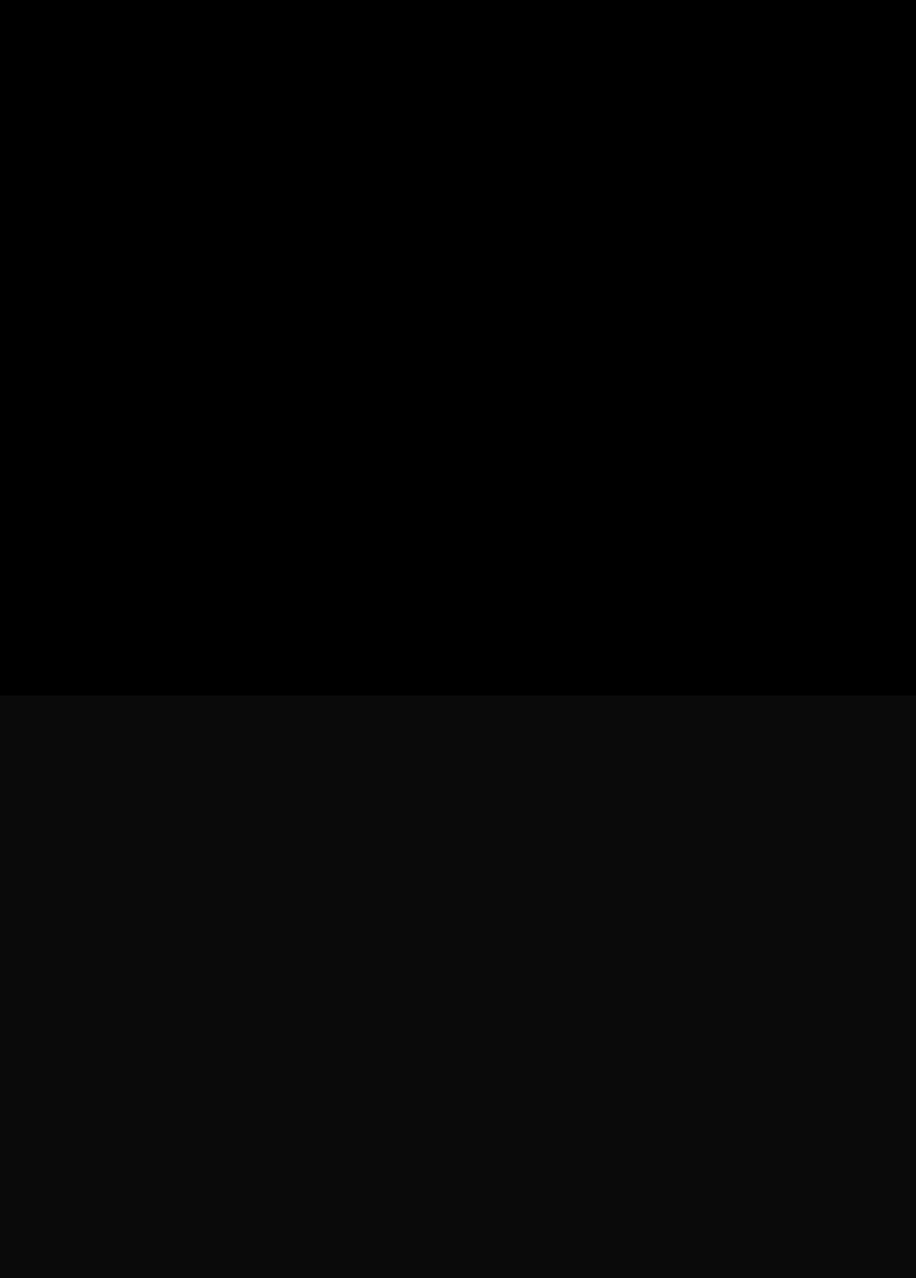
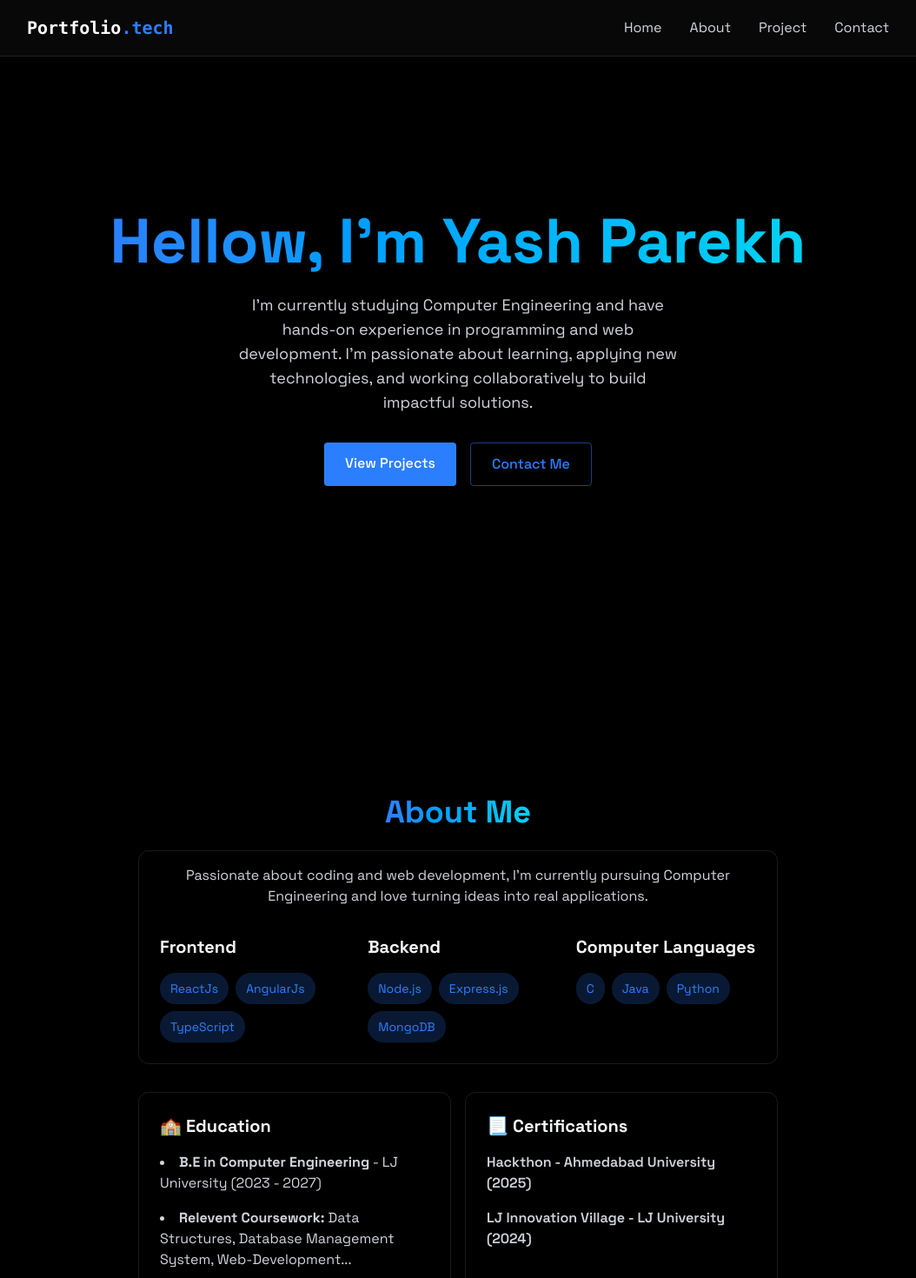
Before and after one commit to Yash-1485/Portfolio_Using_React, a React (Vite) app: page / in a window 1280 px wide. Shown: the top 1470 px of the page at 87% size, without its empty margins (113-1167 px from the left). Before the commit the page ends 800 px from the top, so only its background shows below. Built offline with nearby package versions, Linux system fonts and the light colour scheme.

Commit message:
Added Home and About Section

```diff
--- a/src/App.jsx
+++ b/src/App.jsx
@@ -1,15 +1,23 @@
 import { useState } from "react";
 import LoadingScreen from "./components/LoadingScreen";
+import Navbar from "./components/Navbar";
+import MobileMenu from "./components/MobileMenu";
+import Home from "./components/sections/Home"
+import About from "./components/sections/About"
 
 function App() {
 
   const [isLoaded, setIsLoaded] = useState(false);
+  const [menuOpen, setMenuOpen] = useState(false);
 
   return (
     <>
       {!isLoaded && <LoadingScreen onComplete={() => { setIsLoaded(true) }} />}
       <div className={`min-h-screen bg-black text-gray-100 transition-opacity duration-500 ${isLoaded?"opacity-100":"opacity-0"}`}>
-
+        <Navbar menuOpen={menuOpen} setMenuOpen={setMenuOpen}/>
+        <MobileMenu menuOpen={menuOpen} setMenuOpen={setMenuOpen}/>
+        <Home />
+        <About />
       </div>
     </>
   )
--- a/src/components/LoadingScreen.jsx
+++ b/src/components/LoadingScreen.jsx
@@ -22,12 +22,12 @@ const LoadingScreen = ({ onComplete }) => {
 
         return () => clearInterval(interval);
         // }, [onComplete]);
-    }, []);
+    }, [onComplete]);
 
     return (
         <div className='flex flex-col items-center justify-center inset-0 fixed bg-black z-50 text-gray-100'>
-            <div className='mb-4 text-5xl font-mono font-bold'>{text}<span className='animate-blinking'>|</span></div>
-            <div className="w-[400px] h-[3px] rounded bg-gray-800 relative overflow-hidden">
+            <div className='mb-4 md:text-5xl text-4xl font-mono font-bold'>{text}<span className='animate-blinking'>|</span></div>
+            <div className="md:w-[400px] w-[300px] h-[3px] rounded bg-gray-800 relative overflow-hidden">
                 <div className="w-[40%] h-full bg-blue-500 animate-loading shadow-[0_0_15px_#3b82f6]"></div>
             </div>
         </div>
--- /dev/null
+++ b/src/components/MobileMenu.jsx
@@ -0,0 +1,23 @@
+const MobileMenu = ({menuOpen,setMenuOpen}) => {
+
+  return (
+    <div className={`fixed top-0 left-0 w-full bg-[rgba(10,10,10,0.8)] flex justify-center items-center flex-col transition-all duration-200 ease-in-out z-40
+        ${
+            menuOpen
+            ?"h-screen opacity-100 pointer-events-auto"
+            :"h-0 opacity-0 pointer-events-none"
+        }`}>
+
+        <button type="button" className="absolute top-4 right-7 text-3xl text-white cursor-pointer focus:outline-none" onClick={()=>{setMenuOpen(false)}} aria-label="Close Menu">
+            &times;
+        </button>
+
+        <a href="#home" className={`text-gray-300 hover:text-white font-semibold text-2xl my-4 transform transition-all duration-200 ${menuOpen?"opacity-100 transform-y-0":"opacity-0 transform-y-5"}`} onClick={()=>{setMenuOpen(false)}}>Home</a>
+        <a href="#project" className={`text-gray-300 hover:text-white font-semibold text-2xl my-4 transform transition-all duration-200 ${menuOpen?"opacity-100 transform-y-0":"opacity-0 transform-y-5"}`} onClick={()=>{setMenuOpen(false)}}>Project</a>
+        <a href="#about" className={`text-gray-300 hover:text-white font-semibold text-2xl my-4 transform transition-all duration-200 ${menuOpen?"opacity-100 transform-y-0":"opacity-0 transform-y-5"}`} onClick={()=>{setMenuOpen(false)}}>About</a>
+        <a href="#contact" className={`text-gray-300 hover:text-white font-semibold text-2xl my-4 transform transition-all duration-200 ${menuOpen?"opacity-100 transform-y-0":"opacity-0 transform-y-5"}`} onClick={()=>{setMenuOpen(false)}}>Contact</a>
+    </div>
+  )
+}
+
+export default MobileMenu
--- /dev/null
+++ b/src/components/Navbar.jsx
@@ -0,0 +1,33 @@
+import React, { useEffect } from 'react'
+
+const Navbar = ({ menuOpen, setMenuOpen }) => {
+
+  useEffect(()=>{
+    document.body.style.overflow=menuOpen?"hidden":"";
+  },[menuOpen])
+
+  return (
+    <nav className="fixed top-0 w-full bg-[rgba(10,10,10,0.8)] z-40 backdrop-blur-lg border-b border-white/10 shadow-lg">
+      <div className="max-w-5xl mx-auto px-4">
+        <div className="flex justify-between items-center h-16">
+          <a href="#home" className="font-mono text-white text-xl font-bold">
+            Portfolio<span className="text-blue-500">.tech</span>
+          </a>
+
+          <div className="md:hidden z-40 w-7 h-5 relative cursor-pointer" onClick={()=>{setMenuOpen((prev)=>!prev);}}>
+            &#9776;
+          </div>
+
+          <div className="hidden md:flex items-center space-x-8">
+            <a href="#home" className="text-gray-300 hover:text-white transition-color duration-200">Home</a>
+            <a href="#about" className="text-gray-300 hover:text-white transition-color duration-200">About</a>
+            <a href="#project" className="text-gray-300 hover:text-white transition-color duration-200">Project</a>
+            <a href="#contact" className="text-gray-300 hover:text-white transition-color duration-200">Contact</a>
+          </div>
+        </div>
+      </div>
+    </nav>
+  )
+}
+
+export default Navbar
--- a/src/components/sections/About.jsx
+++ b/src/components/sections/About.jsx
@@ -0,0 +1,65 @@
+const About = () => {
+
+    const skills={
+        "Frontend":["ReactJs","AngularJs","TypeScript"],
+        "Backend":["Node.js","Express.js","MongoDB"],
+        "Computer Languages":["C","Java","Python"],
+    }
+
+  return (
+    <section id="about" className="min-h-screen flex justify-center items-center py-20">
+        <div className="max-w-3xl mx-auto px-4 flex flex-col justify-center items-center">
+            <h1 className="text-3xl md:text-4xl mb-6 font-bold bg-gradient-to-r from-blue-500 to-cyan-400 bg-clip-text text-transparent">About Me</h1>
+
+            <div className="border border-xl border-white/10 rounded-xl p-2 flex flex-col justify-center items-center p-4">
+                <p className="text-center mb-6 text-gray-300">
+                    Passionate about coding and web development, I'm currently pursuing Computer Engineering and love turning ideas into real applications.
+                </p>
+
+                <div className="grid grid-cols-1 md:grid-cols-3 gap-4">
+                    {
+                        Object.entries(skills).map(([skill,data],idx)=>{
+                            return <div className="rounded-xl p-2" key={idx}>
+                                        <h1 className="text-xl font-bold mb-4">{skill}</h1>
+                                        <div className="flex flex-wrap gap-2">
+                                            {
+                                                data.map((tech,key)=>{
+                                                    return <span key={key} className="rounded-full px-3 py-2 overflow-hidden text-blue-500 text-sm bg-blue-500/20 hover:bg-blue-500/30 hover:shadow-[0_2px_8px_rgba(59, 130, 246, 0.4)] hover:-translate-y-1 transition-all cursor-pointer">{tech}</span>
+                                                })
+                                            }
+                                        </div>
+                                    </div>
+                        })
+                    }
+                </div>
+            </div>
+            <div className="grid grid-cols-1 md:grid-cols-2 gap-4 mt-8 w-full">
+                <div className="p-6 border border-white/10 rounded-xl hover:-translate-y-1 transition-all">
+                    <h3 className="text-xl font-bold mb-4">🏫 Education</h3>
+                    <ul className="list-disc list-inside text-gray-300 space-y-4">
+                        <li>
+                            <strong>B.E in Computer Engineering</strong> - LJ University (2023 - 2027)
+                        </li>
+                        <li>
+                            <strong>Relevent Coursework:</strong> Data Structures, Database Management System, Web-Development...
+                        </li>
+                    </ul>
+                </div>
+                <div className="p-6 border border-white/10 rounded-xl hover:-translate-y-1 transition-all">
+                    <h3 className="text-xl font-bold mb-4">📃 Certifications</h3>
+                    <div className="space-y-4 text-gray-300">
+                        <div>
+                            <a href="" className="font-semibold hover:underline transition cursor-pointer">Hackthon - Ahmedabad University (2025)</a>
+                        </div>
+                        <div>
+                            <a href="" className="font-semibold hover:underline transition cursor-pointer">LJ Innovation Village - LJ University (2024)</a>
+                        </div>
+                    </div>
+                </div>
+            </div>
+        </div>
+    </section>
+    )
+}
+
+export default About
--- a/src/components/sections/Home.jsx
+++ b/src/components/sections/Home.jsx
@@ -0,0 +1,20 @@
+const Home = () => {
+  return (
+    <section id="home" className="min-h-screen flex justify-center items-center relative">
+        <div className="text-center px-4 z-10">
+            <h1 className="text-5xl md:text-7xl font-bold mb-6 text-transparent bg-gradient-to-r from-blue-500 to-cyan-400 bg-clip-text">Hellow, I'm Yash Parekh</h1>
+
+            <p className="text-gray-300 mb-8 md:text-lg text-sm max-w-lg mx-auto">
+                I'm currently studying Computer Engineering and have hands-on experience in programming and web development. I'm passionate about learning, applying new technologies, and working collaboratively to build impactful solutions.
+            </p>
+
+            <div className="flex justify-center space-x-4">
+                <a href="#project" className="text-md font-medium px-6 py-3 bg-blue-500 text-white rounded overflow-hidden hover:-translate-y-0.5 transition relative hover:shadow-[0_0_15px_rgba(59, 130, 246, 0.4)]">View Projects</a>
+                <a href="#contact" className="text-blue-500 font-medium border border-blue-500/50 px-6 py-3 rounded overflow-hidden hover:-translate-y-0.5 transition-all duration-200 relative hover:shadow-[0_0_15px_rgba(59, 130, 246, 0.4)] hover:bg-blue-500/10">Contact Me</a>
+            </div>
+        </div>
+    </section>
+  )
+}
+
+export default Home
```
